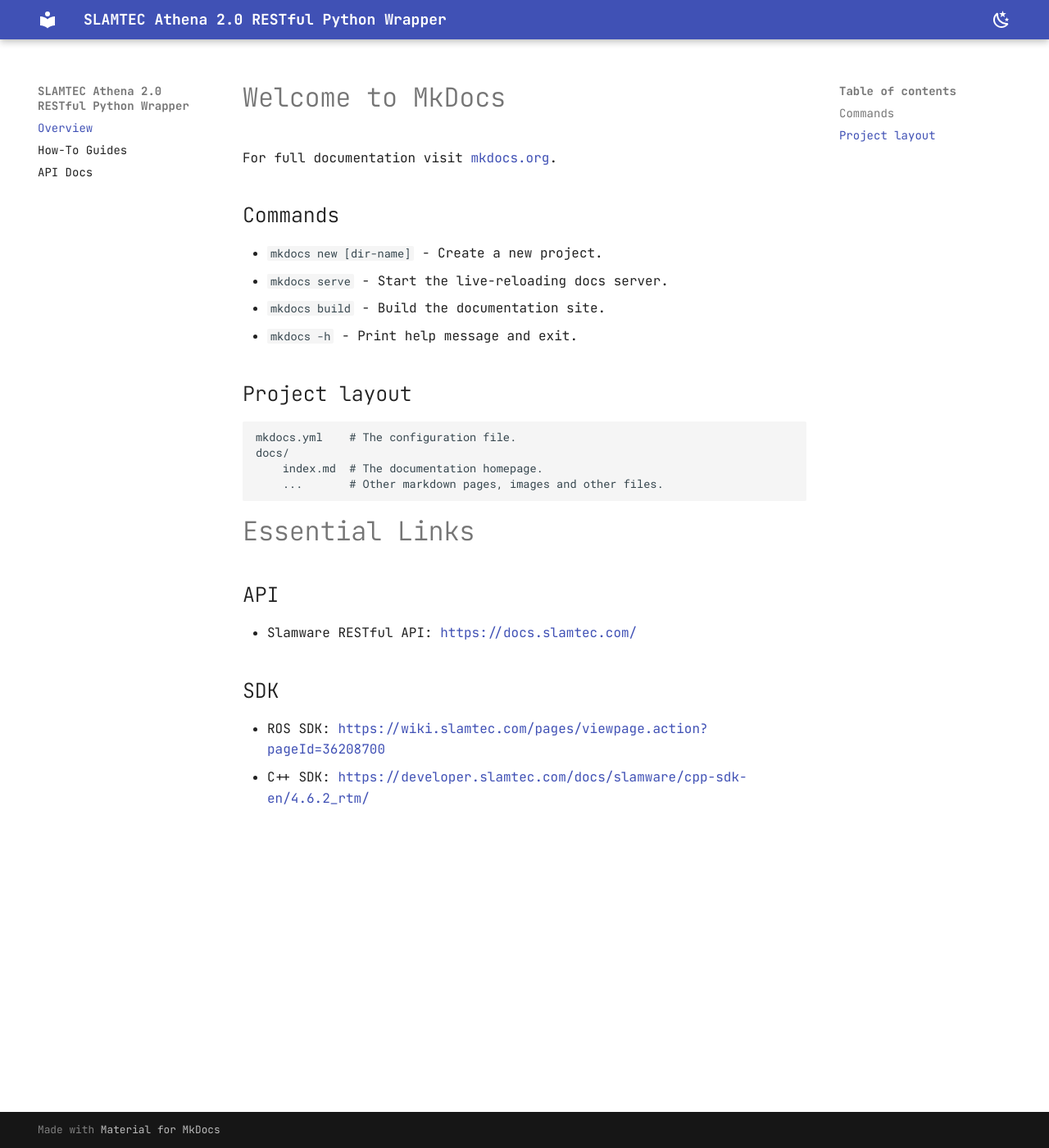
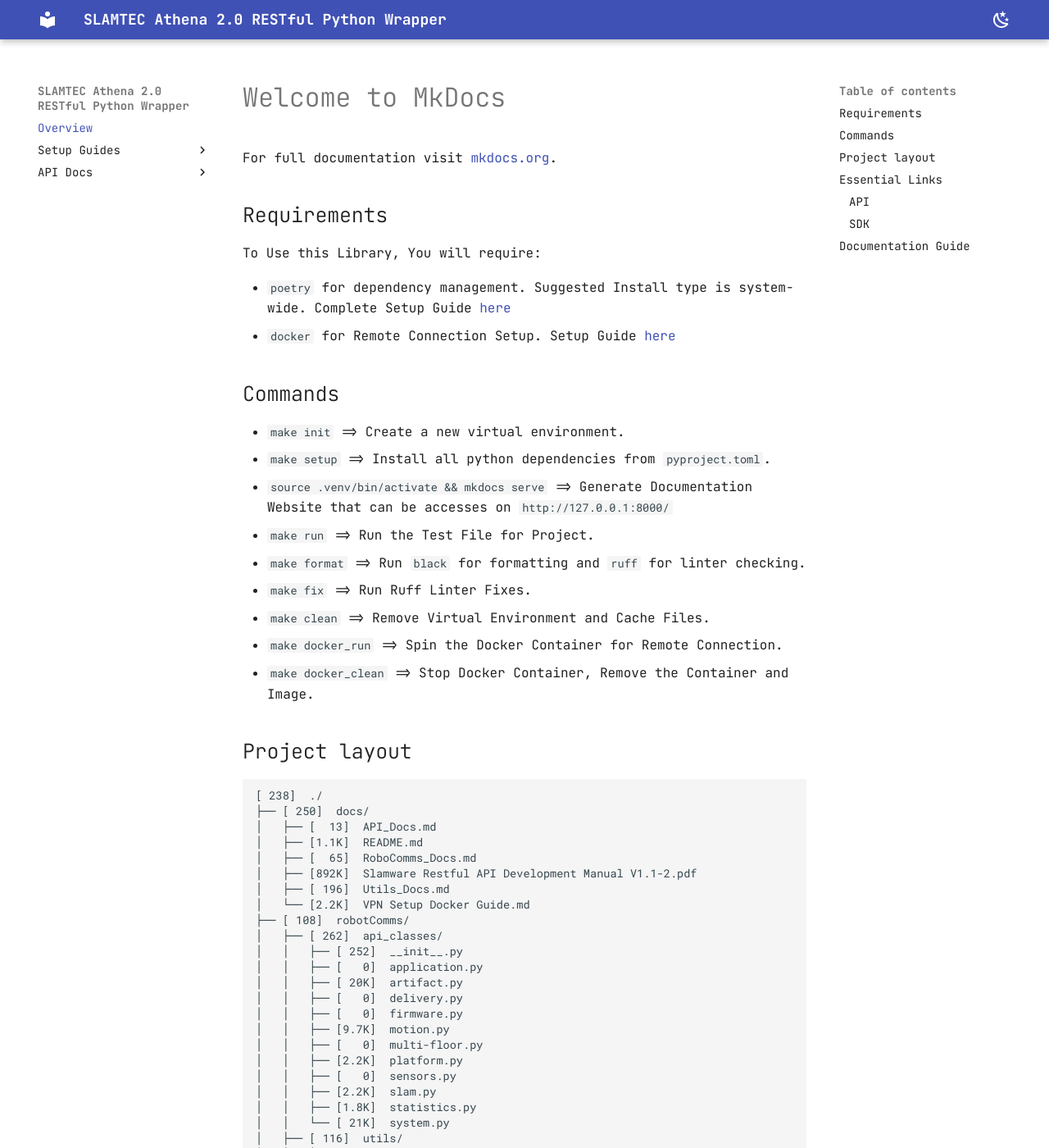
Before and after one commit to parth-20-07/SLAMTEC-Athena-RESTful-API-Python-Wrapper, an MkDocs documentation site: the page built from docs/README.md, in a window 1280 px wide and 1400 px high. Shown: the whole window at 82% size. Built offline with MkDocs 1.6.1 and Material for MkDocs 9.7.7, drawn with Linux system fonts in a browser that asks for light colours; some of the changed text lies outside the part shown.

Commit message:
Setup Documentation Link from python Docstring

````diff
--- a/docs/README.md
+++ b/docs/README.md
@@ -2,27 +2,81 @@
 
 For full documentation visit [mkdocs.org](https://www.mkdocs.org).
 
+## Requirements
+
+To Use this Library, You will require:
+
+- `poetry` for dependency management. Suggested Install type is system-wide. Complete Setup Guide [here](https://python-poetry.org/)
+- `docker` for Remote Connection Setup. Setup Guide [here](https://docs.docker.com/engine/install/)
+
 ## Commands
 
-* `mkdocs new [dir-name]` - Create a new project.
-* `mkdocs serve` - Start the live-reloading docs server.
-* `mkdocs build` - Build the documentation site.
-* `mkdocs -h` - Print help message and exit.
+- `make init` => Create a new virtual environment.
+- `make setup` => Install all python dependencies from `pyproject.toml`.
+- `source .venv/bin/activate && mkdocs serve` => Generate Documentation Website that can be accesses on `http://127.0.0.1:8000/`
+- `make run` => Run the Test File for Project.
+- `make format` => Run `black` for formatting and `ruff` for linter checking.
+- `make fix` => Run Ruff Linter Fixes.
+- `make clean` => Remove Virtual Environment and Cache Files.
+- `make docker_run` => Spin the Docker Container for Remote Connection.
+- `make docker_clean` => Stop Docker Container, Remove the Container and Image.
 
 ## Project layout
 
-    mkdocs.yml    # The configuration file.
-    docs/
-        index.md  # The documentation homepage.
-        ...       # Other markdown pages, images and other files.
+```tree
+[ 238]  ./
+├── [ 250]  docs/
+│   ├── [  13]  API_Docs.md
+│   ├── [1.1K]  README.md
+│   ├── [  65]  RoboComms_Docs.md
+│   ├── [892K]  Slamware Restful API Development Manual V1.1-2.pdf
+│   ├── [ 196]  Utils_Docs.md
+│   └── [2.2K]  VPN Setup Docker Guide.md
+├── [ 108]  robotComms/
+│   ├── [ 262]  api_classes/
+│   │   ├── [ 252]  __init__.py
+│   │   ├── [   0]  application.py
+│   │   ├── [ 20K]  artifact.py
+│   │   ├── [   0]  delivery.py
+│   │   ├── [   0]  firmware.py
+│   │   ├── [9.7K]  motion.py
+│   │   ├── [   0]  multi-floor.py
+│   │   ├── [2.2K]  platform.py
+│   │   ├── [   0]  sensors.py
+│   │   ├── [2.2K]  slam.py
+│   │   ├── [1.8K]  statistics.py
+│   │   └── [ 21K]  system.py
+│   ├── [ 116]  utils/
+│   │   ├── [ 302]  __init__.py
+│   │   ├── [8.5K]  connection.py
+│   │   ├── [3.1K]  logger.py
+│   │   ├── [7.5K]  rest_adapter.py
+│   │   └── [5.2K]  results.py
+│   ├── [ 117]  __init__.py
+│   ├── [   0]  __version__.py
+│   └── [8.1K]  robotComms.py
+├── [1.2K]  LICENSE
+├── [1.1K]  Makefile
+├── [ 361]  README.md
+├── [  63]  ip.json
+├── [1.6K]  main.py
+├── [1.2K]  mkdocs.yml
+├── [ 83K]  poetry.lock
+├── [  46]  poetry.toml
+└── [1.5K]  pyproject.toml
+```
 
-# Essential Links
+## Essential Links
 
-## API
+### API
 
 - Slamware RESTful API: [https://docs.slamtec.com/](https://docs.slamtec.com/)
 
-## SDK
+### SDK
 
 - ROS SDK: [https://wiki.slamtec.com/pages/viewpage.action?pageId=36208700](https://wiki.slamtec.com/pages/viewpage.action?pageId=36208700)
 - C++ SDK: [https://developer.slamtec.com/docs/slamware/cpp-sdk-en/4.6.2_rtm/](https://developer.slamtec.com/docs/slamware/cpp-sdk-en/4.6.2_rtm/)
+
+## Documentation Guide
+
+Documentation is developed using [`mkdocs`](https://www.mkdocs.org/) and the docstring inclusion is done using [`mkdocstring`](https://mkdocstrings.github.io/)
--- a/mkdocs.yml
+++ b/mkdocs.yml
@@ -24,9 +24,27 @@
 
 # Extensions
 plugins:
-  - mkdocstrings
-
+  - mkdocstrings:
+      handlers:
+        python:
+          paths: [robotComms]
+          options:
+            filters:
+              - "!^_" # Hide all the private members of class
+            find_stubs_package: True
+            allow_inspection: True
+            show_bases: True
+            show_inheritance_diagram: True
+            show_source: True
+            parameter_headings: False
+            inherited_members: True
+            merge_init_into_class: True
+            show_if_no_docstring: True
 nav:
   - Overview: README.md
-  - How-To Guides: VPN Setup Docker Guide.md
-  - API Docs: API Docs.md
+  - Setup Guides:
+    - VPN Setup Guide: VPN Setup Docker Guide.md
+  - API Docs:
+    - Robot Communication API: RoboComms_Docs.md
+    - Robot API: API_Docs.md
+    - Utils API: Utils_Docs.md
````
Also changed, not shown: docs/API Docs.md (deleted, +0 -23 lines), docs/API_Docs.md (added, +43 -0 lines), docs/RoboComms_Docs.md (added, +3 -0 lines), docs/Utils_Docs.md (added, +15 -0 lines), 2 other files.
